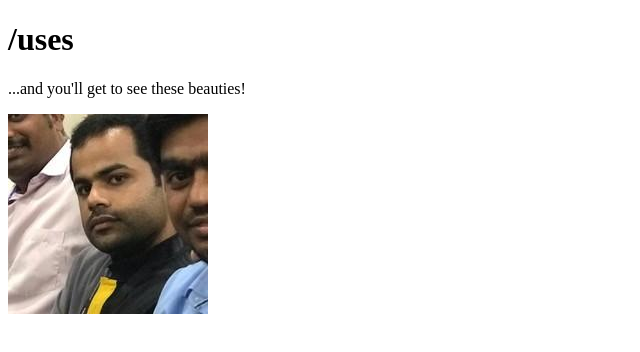
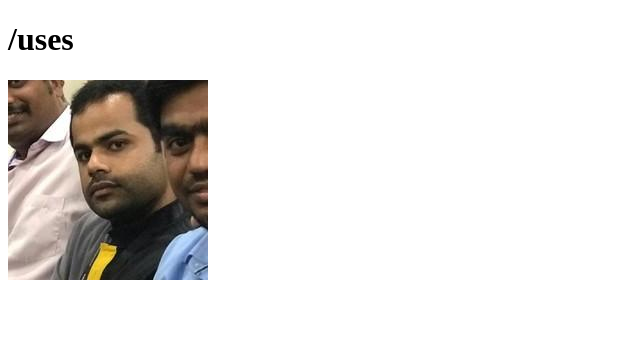
Before and after one commit to ecevinoth/ecevinoth.github.io, a plain HTML site: page index.html in a window 1280 px wide. Shown: the whole page, without its empty margins (0-640 px from the left). Drawn offline with Linux system fonts and the light colour scheme.

Commit message:
Update index.html
removed paragraph

```diff
--- a/index.html
+++ b/index.html
@@ -8,7 +8,7 @@
 
 <h1>/uses</h1>
 
-<p>...and you'll get to see these beauties!</p>
+<p></p>
 <img src="https://github.com/ecevinoth/ecevinoth.github.io/blob/master/vinoth.jpg" alt="click me" width="200"/>
 </body>
 </html>
```
